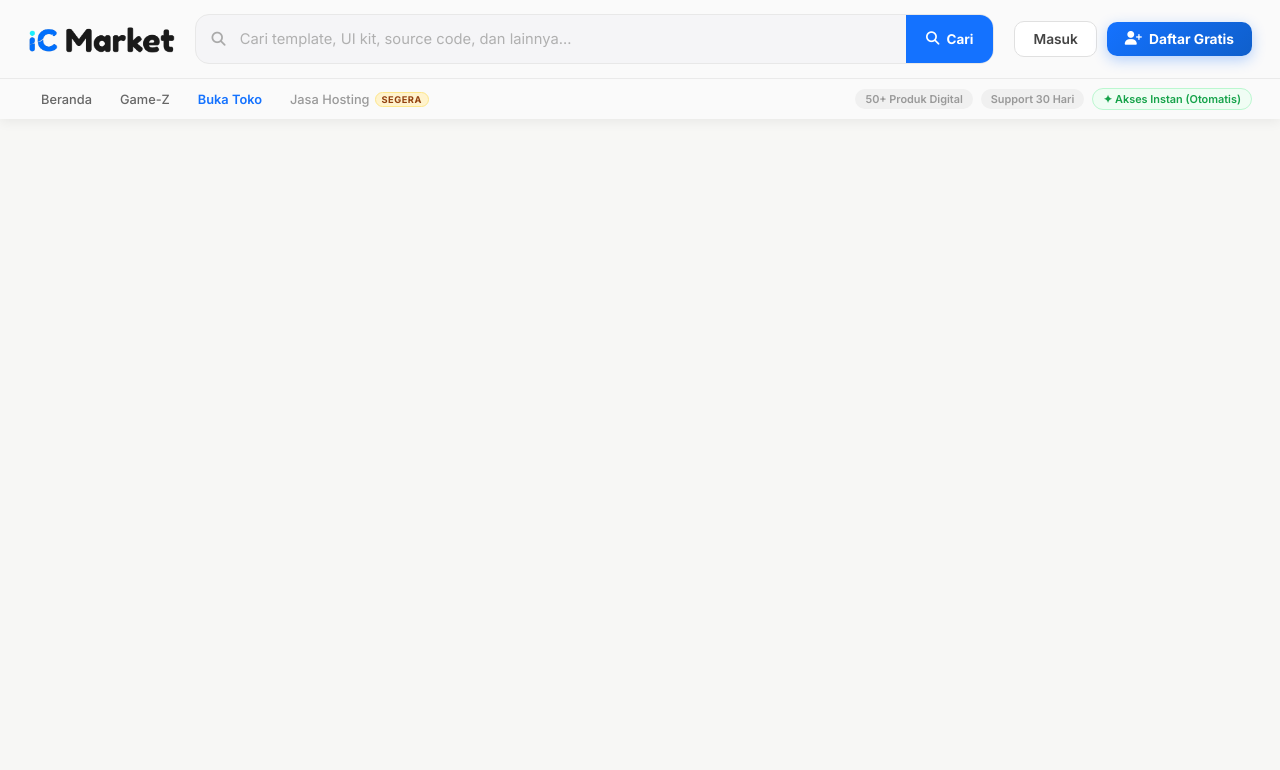
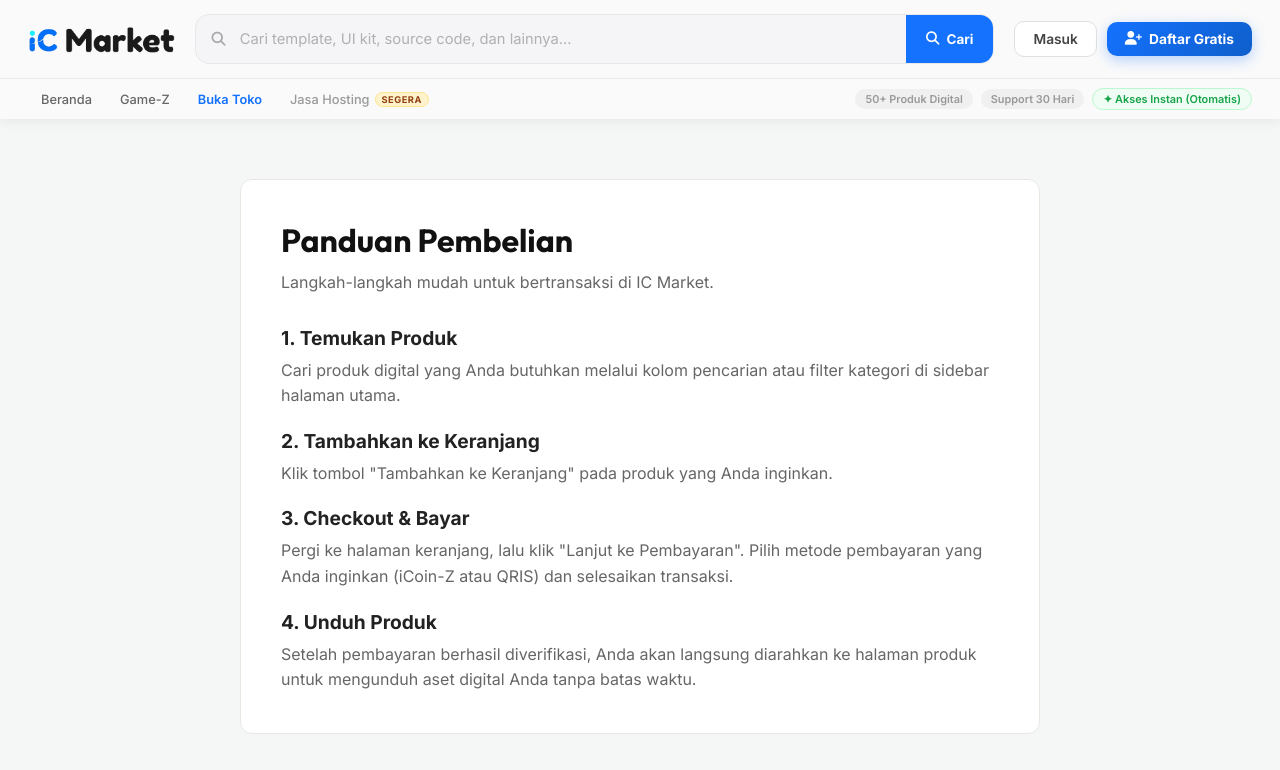
Before and after one commit to icraftds/ic-market-fe, a Nuxt app: page /panduan in a window 1280 px wide. Shown: the top 770 px of the page. Built offline with nearby package versions, Linux system fonts and the light colour scheme.

Commit message:
feat: add static pages for footer links

```diff
--- /dev/null
+++ b/app/pages/blog.vue
@@ -0,0 +1,71 @@
+<script setup>
+definePageMeta({ layout: 'default' })
+</script>
+
+<template>
+  <main class="static-page">
+    <div class="static-container">
+      <div class="coming-soon-wrapper">
+        <i class="fa-solid fa-newspaper"></i>
+        <h1>Blog IC Market</h1>
+        <p>Fitur blog saat ini sedang dalam tahap pengembangan. Segera nantikan artikel-artikel menarik seputar dunia *programming*, desain, dan pembaruan platform kami!</p>
+        <NuxtLink to="/" class="primary-button">Kembali ke Beranda</NuxtLink>
+      </div>
+    </div>
+  </main>
+</template>
+
+<style scoped>
+.static-page {
+  padding: 60px 20px;
+  min-height: calc(100vh - 140px);
+  background: var(--bg-color, #f4f7f6);
+  display: flex;
+  align-items: center;
+  justify-content: center;
+}
+
+.static-container {
+  max-width: 600px;
+  width: 100%;
+  background: var(--surface, #ffffff);
+  border: 1px solid var(--border, #e5e7eb);
+  border-radius: 12px;
+  padding: 50px 30px;
+  text-align: center;
+}
+
+.coming-soon-wrapper i {
+  font-size: 3rem;
+  color: var(--primary, #1472ff);
+  margin-bottom: 20px;
+}
+
+.coming-soon-wrapper h1 {
+  font-family: 'Outfit', sans-serif;
+  font-size: 2rem;
+  margin-bottom: 10px;
+  color: var(--text-primary, #111);
+}
+
+.coming-soon-wrapper p {
+  color: var(--text-secondary, #666);
+  line-height: 1.6;
+  margin-bottom: 30px;
+}
+
+.primary-button {
+  display: inline-block;
+  padding: 12px 24px;
+  background: var(--primary, #1472ff);
+  color: white;
+  text-decoration: none;
+  border-radius: 8px;
+  font-weight: 600;
+  transition: all 0.2s;
+}
+
+.primary-button:hover {
+  background: var(--primary-dark, #0d5dd6);
+}
+</style>
--- /dev/null
+++ b/app/pages/faq.vue
@@ -0,0 +1,74 @@
+<script setup>
+definePageMeta({ layout: 'default' })
+</script>
+
+<template>
+  <main class="static-page">
+    <div class="static-container">
+      <h1>FAQ (Tanya Jawab)</h1>
+      <p>Berikut adalah pertanyaan yang sering diajukan mengenai IC Market.</p>
+
+      <div class="faq-list">
+        <div class="faq-item">
+          <h3>Apa itu IC Market?</h3>
+          <p>IC Market adalah platform untuk membeli dan menjual aset digital premium seperti template website, UI kit, dan source code berkualitas di Indonesia.</p>
+        </div>
+        <div class="faq-item">
+          <h3>Bagaimana cara membeli produk?</h3>
+          <p>Anda cukup memilih produk, memasukkannya ke keranjang, dan melakukan pembayaran. Setelah pembayaran berhasil, Anda bisa langsung mengunduh aset digital secara otomatis (akses instan).</p>
+        </div>
+        <div class="faq-item">
+          <h3>Metode pembayaran apa saja yang didukung?</h3>
+          <p>Kami mendukung pembayaran via iCoin-Z, QRIS, serta berbagai metode dompet digital lain yang akan terus diperbarui.</p>
+        </div>
+      </div>
+    </div>
+  </main>
+</template>
+
+<style scoped>
+.static-page {
+  padding: 60px 20px;
+  min-height: calc(100vh - 140px);
+  background: var(--bg-color, #f4f7f6);
+}
+
+.static-container {
+  max-width: 800px;
+  margin: 0 auto;
+  background: var(--surface, #ffffff);
+  border: 1px solid var(--border, #e5e7eb);
+  border-radius: 12px;
+  padding: 40px;
+}
+
+.static-container h1 {
+  font-family: 'Outfit', sans-serif;
+  font-size: 2rem;
+  margin-bottom: 10px;
+  color: var(--text-primary, #111);
+}
+
+.static-container p {
+  color: var(--text-secondary, #666);
+  line-height: 1.6;
+  margin-bottom: 30px;
+}
+
+.faq-list {
+  display: flex;
+  flex-direction: column;
+  gap: 20px;
+}
+
+.faq-item h3 {
+  font-family: 'Inter', sans-serif;
+  font-size: 1.2rem;
+  margin-bottom: 8px;
+  color: var(--text-primary, #222);
+}
+
+.faq-item p {
+  margin-bottom: 0;
+}
+</style>
--- a/app/pages/index.vue
+++ b/app/pages/index.vue
@@ -615,9 +615,9 @@ onMounted(async () => {
             <div>
                 <div class="footer-col-title">Bantuan</div>
                 <ul class="footer-links">
-                    <li><a href="#">FAQ</a></li>
-                    <li><a href="#">Panduan Pembelian</a></li>
-                    <li><a href="#">Kebijakan Layanan</a></li>
+                    <li><NuxtLink to="/faq">FAQ</NuxtLink></li>
+                    <li><NuxtLink to="/panduan">Panduan Pembelian</NuxtLink></li>
+                    <li><NuxtLink to="/kebijakan">Kebijakan Layanan</NuxtLink></li>
                     <li><a href="https://wa.me/6285174264123?text=Halo%20minCraft!%2C%20aku%20mau%20nanya%20nih..%20%5Bmasukkan%20pertanyaan%20mu%5D" target="_blank">Hubungi Kami</a></li>
                 </ul>
             </div>
@@ -625,9 +625,9 @@ onMounted(async () => {
                 <div class="footer-col-title">Lainnya</div>
                 <ul class="footer-links">
                     <li><a href="/">iCraft Studio</a></li>
-                    <li><a href="#">Tentang Kami</a></li>
-                    <li><a href="#">Jadi Seller</a></li>
-                    <li><a href="#">Blog</a></li>
+                    <li><NuxtLink to="/tentang">Tentang Kami</NuxtLink></li>
+                    <li><NuxtLink to="/seller/register">Jadi Seller</NuxtLink></li>
+                    <li><NuxtLink to="/blog">Blog</NuxtLink></li>
                 </ul>
             </div>
         </div>
--- /dev/null
+++ b/app/pages/kebijakan.vue
@@ -0,0 +1,74 @@
+<script setup>
+definePageMeta({ layout: 'default' })
+</script>
+
+<template>
+  <main class="static-page">
+    <div class="static-container">
+      <h1>Kebijakan Layanan</h1>
+      <p>Syarat dan ketentuan dalam menggunakan layanan IC Market.</p>
+
+      <div class="faq-list">
+        <div class="faq-item">
+          <h3>1. Lisensi Penggunaan</h3>
+          <p>Semua produk digital yang diunduh melalui IC Market dilengkapi dengan lisensi pengguna tunggal kecuali dinyatakan lain. Anda tidak diperkenankan untuk menjual kembali aset tersebut tanpa modifikasi substansial.</p>
+        </div>
+        <div class="faq-item">
+          <h3>2. Kebijakan Pengembalian Dana (Refund)</h3>
+          <p>Karena sifat produk digital yang dapat langsung diunduh, kami tidak melayani pengembalian dana setelah transaksi berhasil. Harap baca detail produk dengan saksama sebelum membeli.</p>
+        </div>
+        <div class="faq-item">
+          <h3>3. Dukungan Produk</h3>
+          <p>Dukungan teknis produk diberikan langsung oleh masing-masing penjual maksimal 30 hari setelah pembelian. IC Market tidak bertanggung jawab atas *bug* spesifik pada *source code* pihak ketiga.</p>
+        </div>
+      </div>
+    </div>
+  </main>
+</template>
+
+<style scoped>
+.static-page {
+  padding: 60px 20px;
+  min-height: calc(100vh - 140px);
+  background: var(--bg-color, #f4f7f6);
+}
+
+.static-container {
+  max-width: 800px;
+  margin: 0 auto;
+  background: var(--surface, #ffffff);
+  border: 1px solid var(--border, #e5e7eb);
+  border-radius: 12px;
+  padding: 40px;
+}
+
+.static-container h1 {
+  font-family: 'Outfit', sans-serif;
+  font-size: 2rem;
+  margin-bottom: 10px;
+  color: var(--text-primary, #111);
+}
+
+.static-container p {
+  color: var(--text-secondary, #666);
+  line-height: 1.6;
+  margin-bottom: 30px;
+}
+
+.faq-list {
+  display: flex;
+  flex-direction: column;
+  gap: 20px;
+}
+
+.faq-item h3 {
+  font-family: 'Inter', sans-serif;
+  font-size: 1.2rem;
+  margin-bottom: 8px;
+  color: var(--text-primary, #222);
+}
+
+.faq-item p {
+  margin-bottom: 0;
+}
+</style>
--- /dev/null
+++ b/app/pages/panduan.vue
@@ -0,0 +1,78 @@
+<script setup>
+definePageMeta({ layout: 'default' })
+</script>
+
+<template>
+  <main class="static-page">
+    <div class="static-container">
+      <h1>Panduan Pembelian</h1>
+      <p>Langkah-langkah mudah untuk bertransaksi di IC Market.</p>
+
+      <div class="faq-list">
+        <div class="faq-item">
+          <h3>1. Temukan Produk</h3>
+          <p>Cari produk digital yang Anda butuhkan melalui kolom pencarian atau filter kategori di sidebar halaman utama.</p>
+        </div>
+        <div class="faq-item">
+          <h3>2. Tambahkan ke Keranjang</h3>
+          <p>Klik tombol "Tambahkan ke Keranjang" pada produk yang Anda inginkan.</p>
+        </div>
+        <div class="faq-item">
+          <h3>3. Checkout & Bayar</h3>
+          <p>Pergi ke halaman keranjang, lalu klik "Lanjut ke Pembayaran". Pilih metode pembayaran yang Anda inginkan (iCoin-Z atau QRIS) dan selesaikan transaksi.</p>
+        </div>
+        <div class="faq-item">
+          <h3>4. Unduh Produk</h3>
+          <p>Setelah pembayaran berhasil diverifikasi, Anda akan langsung diarahkan ke halaman produk untuk mengunduh aset digital Anda tanpa batas waktu.</p>
+        </div>
+      </div>
+    </div>
+  </main>
+</template>
+
+<style scoped>
+.static-page {
+  padding: 60px 20px;
+  min-height: calc(100vh - 140px);
+  background: var(--bg-color, #f4f7f6);
+}
+
+.static-container {
+  max-width: 800px;
+  margin: 0 auto;
+  background: var(--surface, #ffffff);
+  border: 1px solid var(--border, #e5e7eb);
+  border-radius: 12px;
+  padding: 40px;
+}
+
+.static-container h1 {
+  font-family: 'Outfit', sans-serif;
+  font-size: 2rem;
+  margin-bottom: 10px;
+  color: var(--text-primary, #111);
+}
+
+.static-container p {
+  color: var(--text-secondary, #666);
+  line-height: 1.6;
+  margin-bottom: 30px;
+}
+
+.faq-list {
+  display: flex;
+  flex-direction: column;
+  gap: 20px;
+}
+
+.faq-item h3 {
+  font-family: 'Inter', sans-serif;
+  font-size: 1.2rem;
+  margin-bottom: 8px;
+  color: var(--text-primary, #222);
+}
+
+.faq-item p {
+  margin-bottom: 0;
+}
+</style>
--- /dev/null
+++ b/app/pages/tentang.vue
@@ -0,0 +1,74 @@
+<script setup>
+definePageMeta({ layout: 'default' })
+</script>
+
+<template>
+  <main class="static-page">
+    <div class="static-container">
+      <h1>Tentang Kami</h1>
+      <p>Mengenal lebih dekat IC Market dan iCraft Studio.</p>
+
+      <div class="faq-list">
+        <div class="faq-item">
+          <h3>Visi Kami</h3>
+          <p>IC Market hadir untuk menjadi ekosistem digital terbaik bagi para *developer*, desainer, dan *creator* di Indonesia. Kami menjembatani para pembuat karya digital dengan mereka yang membutuhkannya melalui platform yang aman, mudah, dan transparan.</p>
+        </div>
+        <div class="faq-item">
+          <h3>Misi Kami</h3>
+          <p>Meningkatkan kualitas aset digital di Indonesia dengan menyediakan wadah jual-beli *source code*, *UI kit*, *template*, dan aset digital berkualitas lainnya. Kami juga senantiasa berinovasi untuk memberikan pengalaman berbelanja *digital goods* yang bebas hambatan.</p>
+        </div>
+        <div class="faq-item">
+          <h3>Hubungi Kami</h3>
+          <p>Jika Anda memiliki saran, pertanyaan, atau ingin bekerja sama, silakan hubungi tim kami melalui menu Bantuan atau melalui media sosial iCraft Studio.</p>
+        </div>
+      </div>
+    </div>
+  </main>
+</template>
+
+<style scoped>
+.static-page {
+  padding: 60px 20px;
+  min-height: calc(100vh - 140px);
+  background: var(--bg-color, #f4f7f6);
+}
+
+.static-container {
+  max-width: 800px;
+  margin: 0 auto;
+  background: var(--surface, #ffffff);
+  border: 1px solid var(--border, #e5e7eb);
+  border-radius: 12px;
+  padding: 40px;
+}
+
+.static-container h1 {
+  font-family: 'Outfit', sans-serif;
+  font-size: 2rem;
+  margin-bottom: 10px;
+  color: var(--text-primary, #111);
+}
+
+.static-container p {
+  color: var(--text-secondary, #666);
+  line-height: 1.6;
+  margin-bottom: 30px;
+}
+
+.faq-list {
+  display: flex;
+  flex-direction: column;
+  gap: 20px;
+}
+
+.faq-item h3 {
+  font-family: 'Inter', sans-serif;
+  font-size: 1.2rem;
+  margin-bottom: 8px;
+  color: var(--text-primary, #222);
+}
+
+.faq-item p {
+  margin-bottom: 0;
+}
+</style>
```
